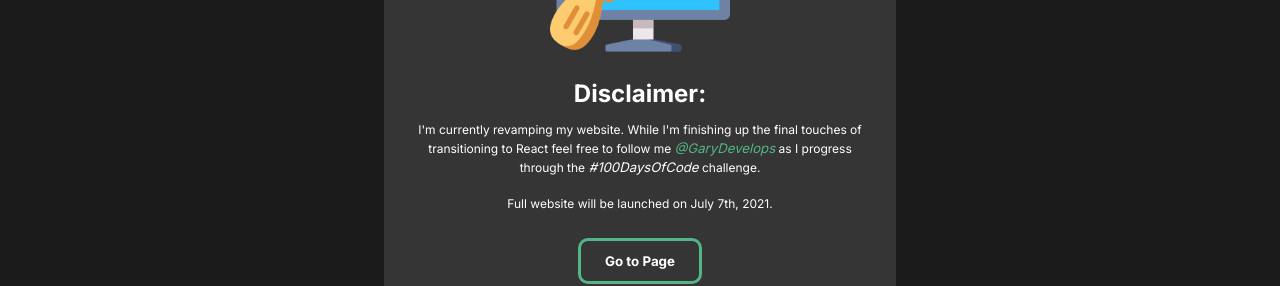
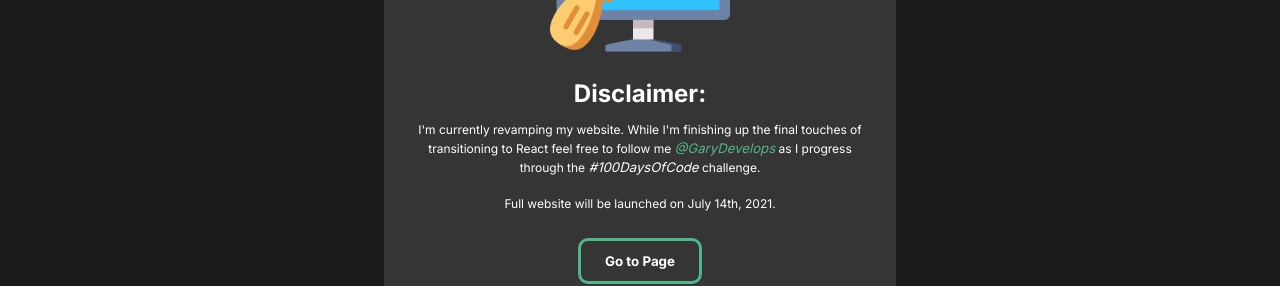
Before and after one commit to gary-rivera/v2, a React (Create React App) app: page /#/ in a window 1280 px wide. Shown: the part 317-603 px from the top of the page. Built offline with nearby package versions, Linux system fonts and the light colour scheme.

Commit message:
updated deployment date

```diff
--- a/src/components/Disclaimer.js
+++ b/src/components/Disclaimer.js
@@ -27,7 +27,7 @@ function Disclaimer({disclaimer, setDisclaimer}) {
           <a href="https://www.100daysofcode.com/" target="_blank" rel="noreferrer"> #100DaysOfCode</a> challenge.
         <br/>
         <br/>
-        Full website will be launched on July 7th, 2021.
+        Full website will be launched on July 14th, 2021.
       </motion.p>
         <Link to="/#main">
         <motion.button
```
Also changed, not shown: src/img/icons8-g-lowercase-26.png (added).
